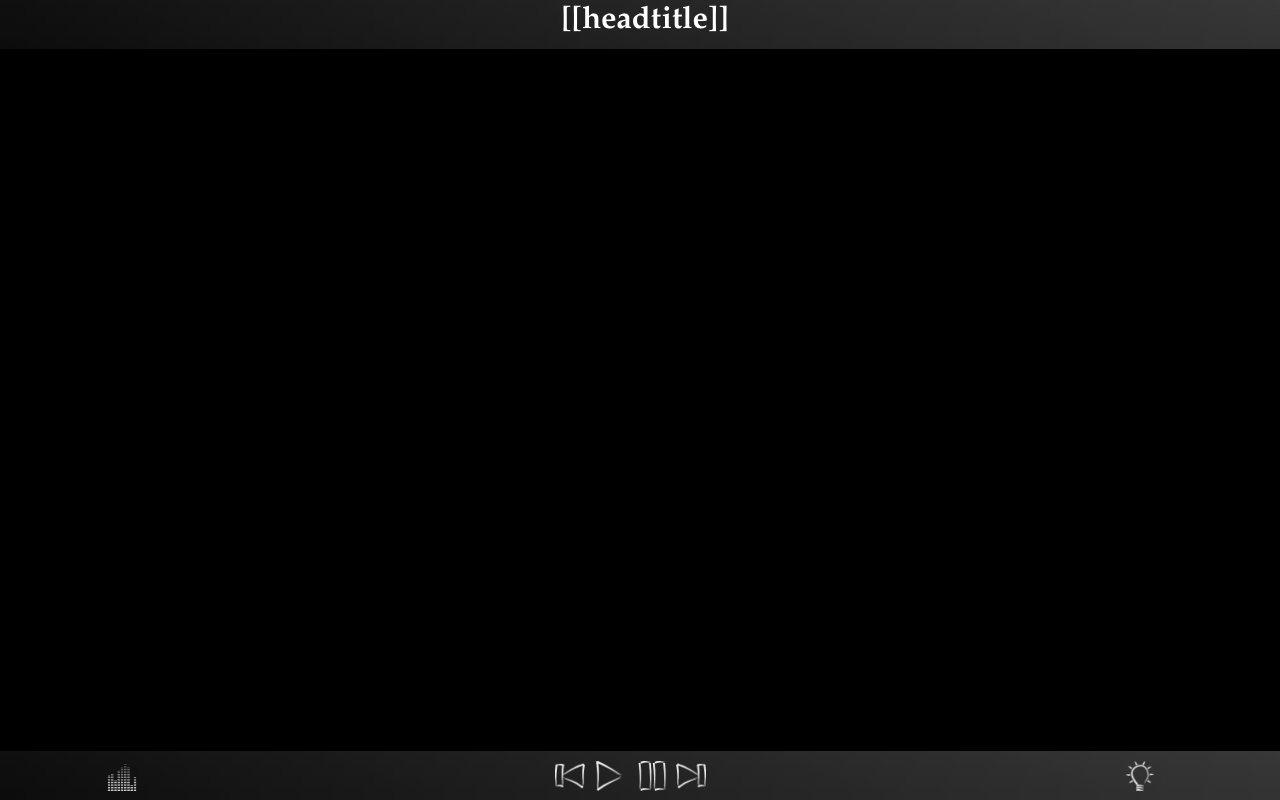
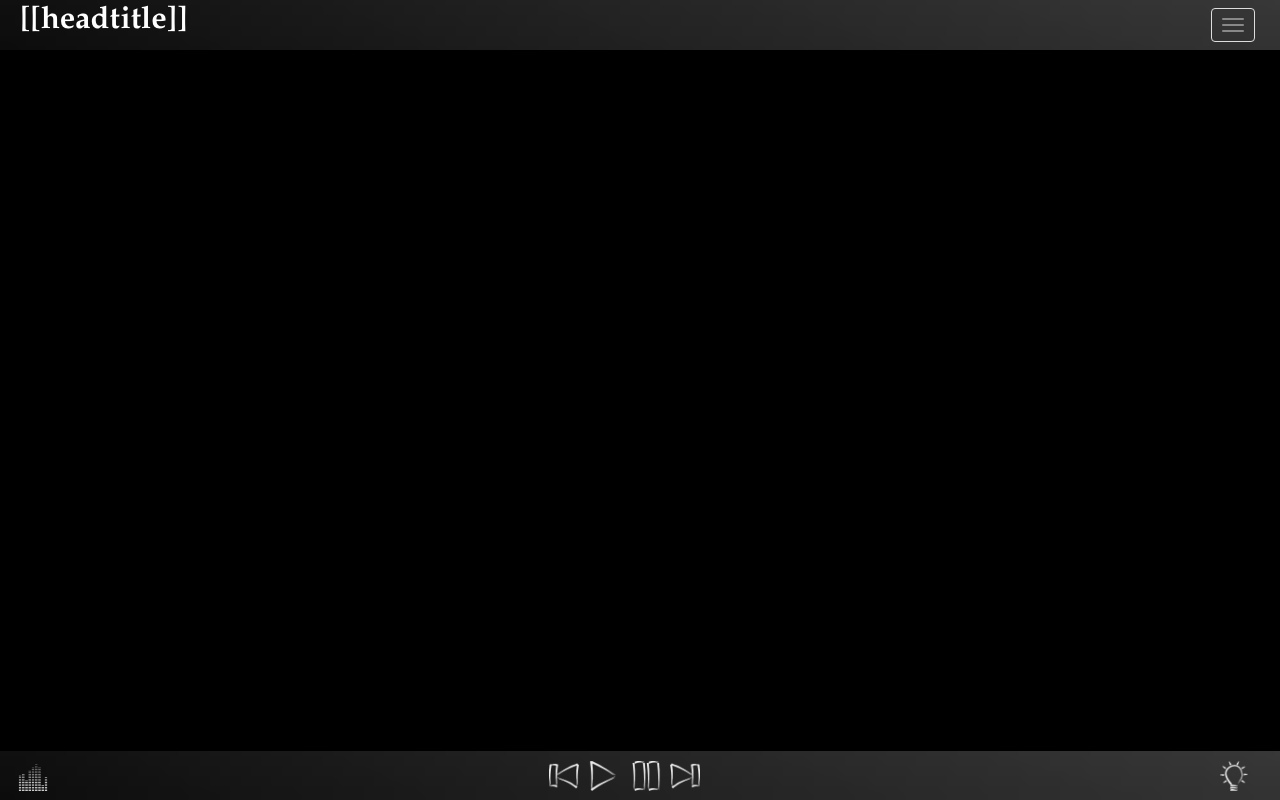
Before and after one commit to bagene/sp, a plain HTML site: page index.html in a window 1280 px wide. Drawn offline with Linux system fonts and the light colour scheme.

Commit message:
Improved web interface / genre list changed

```diff
--- a/css/style.css
+++ b/css/style.css
@@ -98,7 +98,7 @@ div.scplayingicon{
 
 
 div.player{
-    width:60%;
+    width:59%;
     text-align: center;
     display:inline-block;
 }
@@ -406,6 +406,15 @@ div.song:hover, div.song label:hover{
     .navbar-header{
         display:block;
         width:100%;
-        text-align: center;
     }
+
+    div.recommendation{
+        text-align: right;
+    }
+
+    div.playingicon{
+        text-align: left;
+        padding-left:18px;
+    }
+
 }
--- a/js/controllers.js
+++ b/js/controllers.js
@@ -28,16 +28,16 @@ Apriori.controller('playerController', [
             'Rock',
             'RnB',
             'Reggae',
-            '70s',
-            '80s',
-            '90s',
+            'Blues',
+            'Jazz',
+            'Opera',
             'Japanese',
             'Korean',
             'Tagalog',
-            'Love Song',
+            'Rap',
             'Alternative',
-            'Acoustic',
-            'Instrumental'
+            'Classical',
+            'Electronic'
         ];
         $scope.playing = false;
 
```
Also changed, not shown: css/bootstrap.css.
